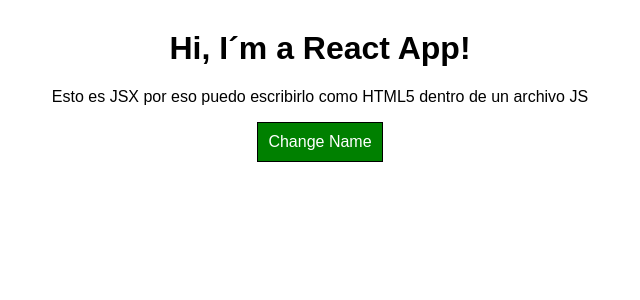
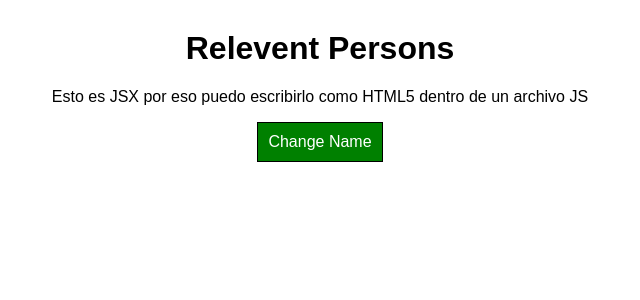
Before and after one commit to marting1777/first-react-app, a React app: page / in a window 1280 px wide. Shown: the top 300 px of the page, without its empty margins (320-960 px from the left). Built offline with nearby package versions, Linux system fonts and the light colour scheme.

Commit message:
Mejorando los componentes

```diff
--- /dev/null
+++ b/src/components/Cockpit/Cockpit.css
@@ -0,0 +1,37 @@
+input{
+	width: 80%;
+	padding: 10px;
+}
+
+.red {
+	color: red;
+}
+
+.bold {
+	font-weight: bold;
+}
+
+.Cockpit button {
+	background-color: green;
+	color: #fff;
+	font: inherit;
+	border: 1px solid #000;
+	padding: 10px;
+	cursor: pointer;
+	display: block;
+	margin: auto;
+}
+
+.Cockpit button:hover {
+	background-color: lightgreen;
+	color: #000;
+}
+
+.Cockpit button.Red {
+	background-color: red;
+}
+
+.Cockpit button.Red:hover {
+	background-color: salmon;
+	color: #000;
+}
--- a/src/components/Cockpit/Cockpit.js
+++ b/src/components/Cockpit/Cockpit.js
@@ -0,0 +1,30 @@
+import React from 'react';
+import classes from './Cockpit.css';
+
+const cockpit = (props) => {
+    const assignedClasses = [];
+    let btnClass = '';
+
+    if (props.showPersons) {
+        btnClass = classes.Red;
+    }
+
+    if (props.persons.length <= 2) {
+      assignedClasses.push(classes.red);
+    }
+    if (props.persons.length <= 1) {
+      assignedClasses.push(classes.bold);
+    }
+
+    return (
+        <div className={classes.Cockpit}>
+            <h1>{props.appTitle}</h1>
+            <p className={assignedClasses.join(' ')}>Esto es JSX por eso puedo escribirlo como HTML5 dentro de un archivo JS</p>
+            <button
+                className={btnClass}
+                onClick={props.clicked}>Change Name</button>
+        </div>
+    );
+};
+
+export default cockpit;
--- /dev/null
+++ b/src/components/Persons/Persons.js
@@ -0,0 +1,14 @@
+import React from 'react';
+
+import Person from './Person/Person';
+
+const persons = (props) => props.persons.map((person, index) => {
+        return <Person
+                click={() => props.clicked(index)}
+                name={person.name}
+                age={person.age}
+                key={person.id}
+                changed={(event) => props.changed(event, person.id)}/>
+      });
+
+export default persons;
--- a/src/containers/App.css
+++ b/src/containers/App.css
@@ -8,21 +8,3 @@
 body{
 	background-color: #fff;
 }
-
-button{
-	display: block;
-	margin: auto;
-}
-
-input{
-	width: 80%;
-	padding: 10px;
-}
-
-.red {
-	color: red;
-}
-
-.bold {
-	font-weight: bold;
-}
--- a/src/containers/App.js
+++ b/src/containers/App.js
@@ -1,6 +1,7 @@
 import React, { Component } from 'react';
 import classes from './App.css';
-import Person from '../components/Persons/Person/Person';
+import Persons from '../components/Persons/Persons';
+import Cockpit from '../components/Cockpit/Cockpit';
 
 class App extends Component {
   state = {
@@ -42,50 +43,25 @@
   }
 
   render() {
-    const style = {
-      backgroundColor: 'green',
-      color: '#fff',
-      font: 'inherit',
-      border: '1px solid #000',
-      padding: '10px',
-      cursor: 'pointer'
-    };
-
     let persons = null;
 
     if (this.state.showPersons) {
       persons = (
-        <div>
-          {this.state.persons.map((person, index) => {
-            return <Person
-                    click={() => this.deletePersonHandler(index)}
-                    name={person.name}
-                    age={person.age}
-                    key={person.id}
-                    changed={(event) => this.nameChangedHandler(event, person.id)}/>
-          })}
-        </div>
+          <Persons
+            persons={this.state.persons}
+            clicked={this.deletePersonHandler}
+            changed={this.nameChangedHandler}/>
       );
-
-      style.backgroundColor = 'red';
-    }
-
-    const assignedClasses = [];
-    if (this.state.persons.length <= 2) {
-      assignedClasses.push(classes.red);
-    }
-    if (this.state.persons.length <= 1) {
-      assignedClasses.push(classes.bold);
     }
 
     return (
         <div className={classes.App}>
-          <h1>Hi, I´m a React App!</h1>
-          <p className={assignedClasses.join(' ')}>Esto es JSX por eso puedo escribirlo como HTML5 dentro de un archivo JS</p>
-          <button
-            style={style}
-            onClick={this.togglePersonsHandler}>Change Name</button>
-          {persons}
+          <Cockpit
+            appTitle={this.props.title}
+            showPersons={this.state.showPersons}
+            persons={this.state.persons}
+            clicked={this.togglePersonsHandler}/>
+            {persons}
         </div>
     );
   }
--- a/src/index.js
+++ b/src/index.js
@@ -4,5 +4,5 @@
 import App from './containers/App';
 import registerServiceWorker from './registerServiceWorker';
 
-ReactDOM.render(<App />, document.getElementById('root'));
+ReactDOM.render(<App title="Relevent Persons" />, document.getElementById('root'));
 registerServiceWorker();
```
